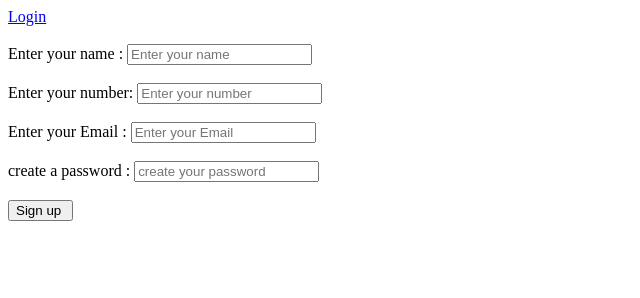
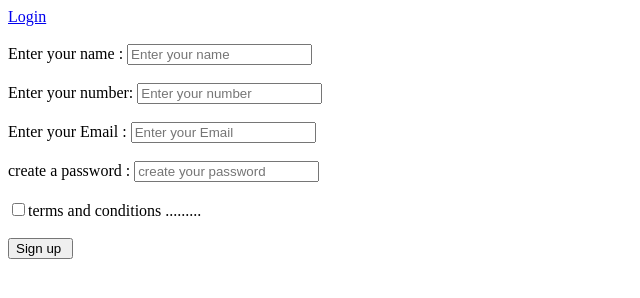
Before and after one commit to Vanshchouksey21/Html_codes, a plain HTML site: page files/form.html in a window 1280 px wide. Shown: the whole page, without its empty margins (0-640 px from the left). Drawn offline with Linux system fonts and the light colour scheme.

Commit message:
new thing

```diff
--- a/files/form.html
+++ b/files/form.html
@@ -9,14 +9,16 @@
 <body>
     <a href="index.html">Login</a> <br><br>
    <form>
-
-        Enter your name : <input  type="text" required placeholder="Enter your name " > <br><br>
+<label for="name">Enter your name : </label>
+        <input  type="text" required id="name" placeholder="Enter your name " > <br><br>
         Enter your number: <input type=" number" required placeholder="Enter your number"> <br> <br>
         Enter your Email : <input type="email" required placeholder="Enter your Email"> <br> <br>
         create a password : <input type="password" required placeholder="create your password"> <br> <br>
+        <input type="checkbox">terms and conditions ......... <br> <br>
 
 
-        <input type="submit" value="Sign up ">
+        <a href="index.html"><input type="submit" value="Sign up "></a>
+
 
     </form>
     <br><br><br><br>
```
